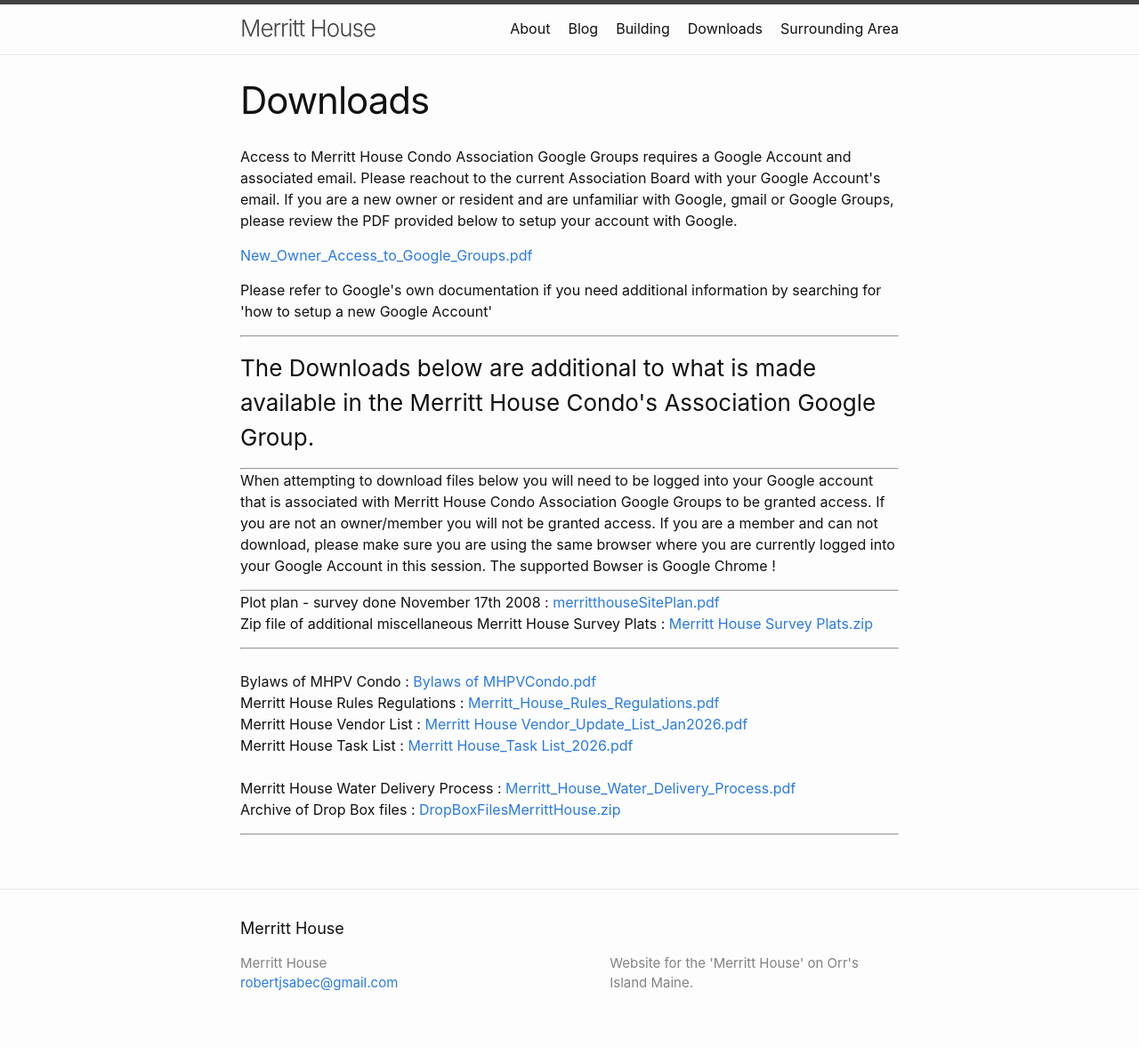
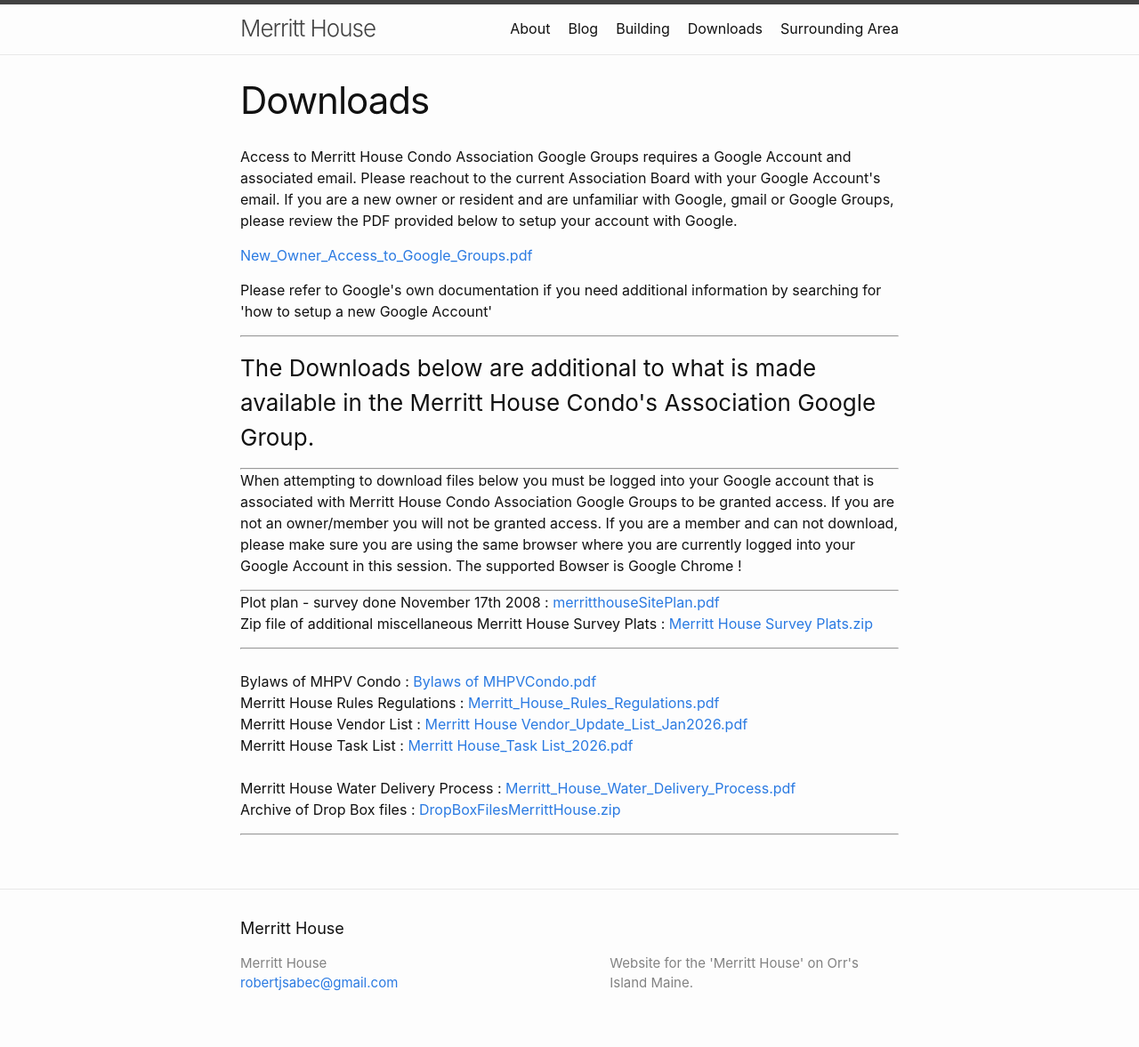
Before and after one commit to rsabec/merritthouse, a Jekyll site: the page built from downloads.markdown, in a window 1280 px wide. Shown: the whole page at 89% size. Built offline with Jekyll 4.4.1, drawn with Linux system fonts in a browser that asks for light colours.

Commit message:
text 2
must

```diff
--- a/downloads.markdown
+++ b/downloads.markdown
@@ -11,7 +11,7 @@
 <hr>
 <p><h3>The Downloads below are additional to what is made available in the Merritt House Condo's Association Google Group.</h3>
 <hr>
-  When attempting to download files below you will need to be logged into your Google account that is associated with Merritt House Condo Association Google Groups to be granted access. If you are not an owner/member you will not be granted access.  If you are a member and can not download, please make sure you are using the same browser where you are currently logged into your Google Account in this session.  The supported Bowser is Google Chrome ! </p>
+  When attempting to download files below you must be logged into your Google account that is associated with Merritt House Condo Association Google Groups to be granted access. If you are not an owner/member you will not be granted access.  If you are a member and can not download, please make sure you are using the same browser where you are currently logged into your Google Account in this session.  The supported Bowser is Google Chrome ! </p>
 <hr>
 Plot plan - survey done November 17th 2008 :
 	<a href="https://drive.google.com/file/d/1t45DL1FopYxRsHJDIbwkYTdxyFXAW3KG/view?usp=sharing" download>merritthouseSitePlan.pdf</a>
```
